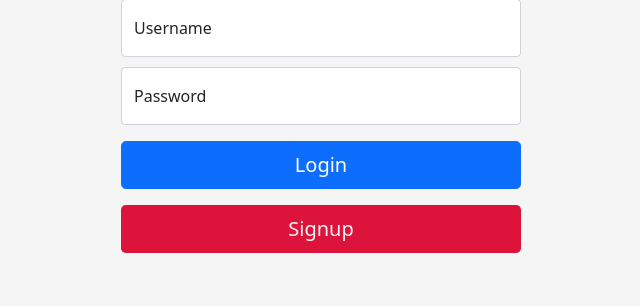
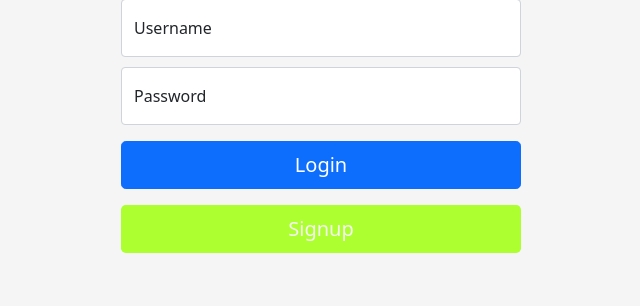
Before and after one commit to trankhanh040147/video-server, a Flask app: page /swagger/auth in a window 1280 px wide. Shown: the part 131-437 px from the top of the page, without its empty margins (319-959 px from the left). Run offline with Flask 3, Linux system fonts and the light colour scheme; some libraries are stand-ins or nearby versions.

Commit message:
Update Auth.html

```diff
--- a/video-server/src/videoserver/apps/swagger/templates/Auth.html
+++ b/video-server/src/videoserver/apps/swagger/templates/Auth.html
@@ -43,7 +43,7 @@
         </div>
 
         <button class="w-100 btn btn-lg btn-primary mt-3" onclick="login()">Login</button>
-        <button class="w-100 btn btn-lg mt-3" onclick="SignupPage()" style="background-color: crimson; color: #f5f5f5;">Signup</button>
+        <button class="w-100 btn btn-lg mt-3" onclick="SignupPage()" style="background-color: greenyellow; color: #f5f5f5;">Signup</button>
       </div>
     </main>
     <main class="form-signup">
@@ -62,7 +62,7 @@
           <input type="password" class="form-control" id="password" placeholder="1234567..." style="margin-top: 10px;">
           <label for="floatingPassword">Password</label>
         </div>
-        <button class="w-100 btn btn-lg mt-3" onclick="Signup()" style="background-color: crimson; color: #f5f5f5;">Signup</button>
+        <button class="w-100 btn btn-lg mt-3" onclick="Signup()" style="background-color: orange; color: #f5f5f5;">Signup</button>
         <button class="w-100 btn btn-lg btn-primary mt-3" onclick="loginPage()">Login</button>
       </div>
     </main>
```
